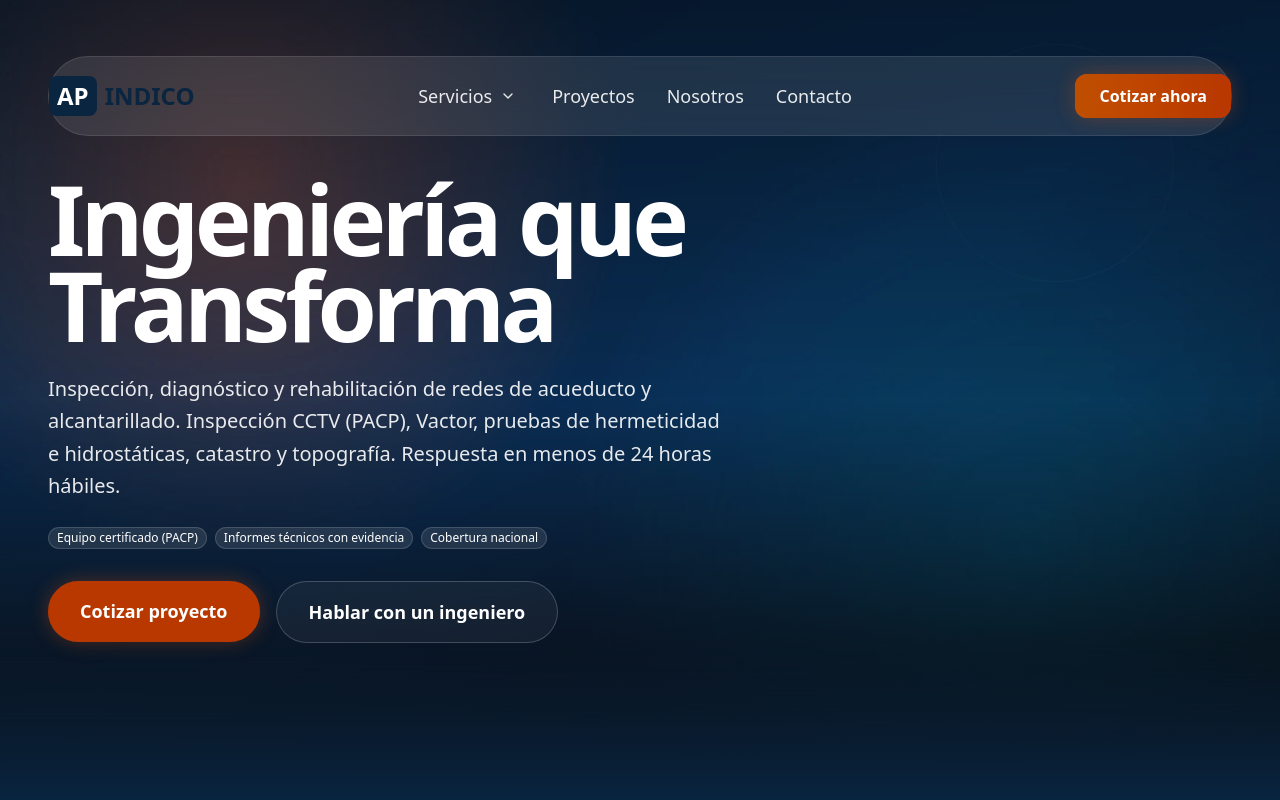
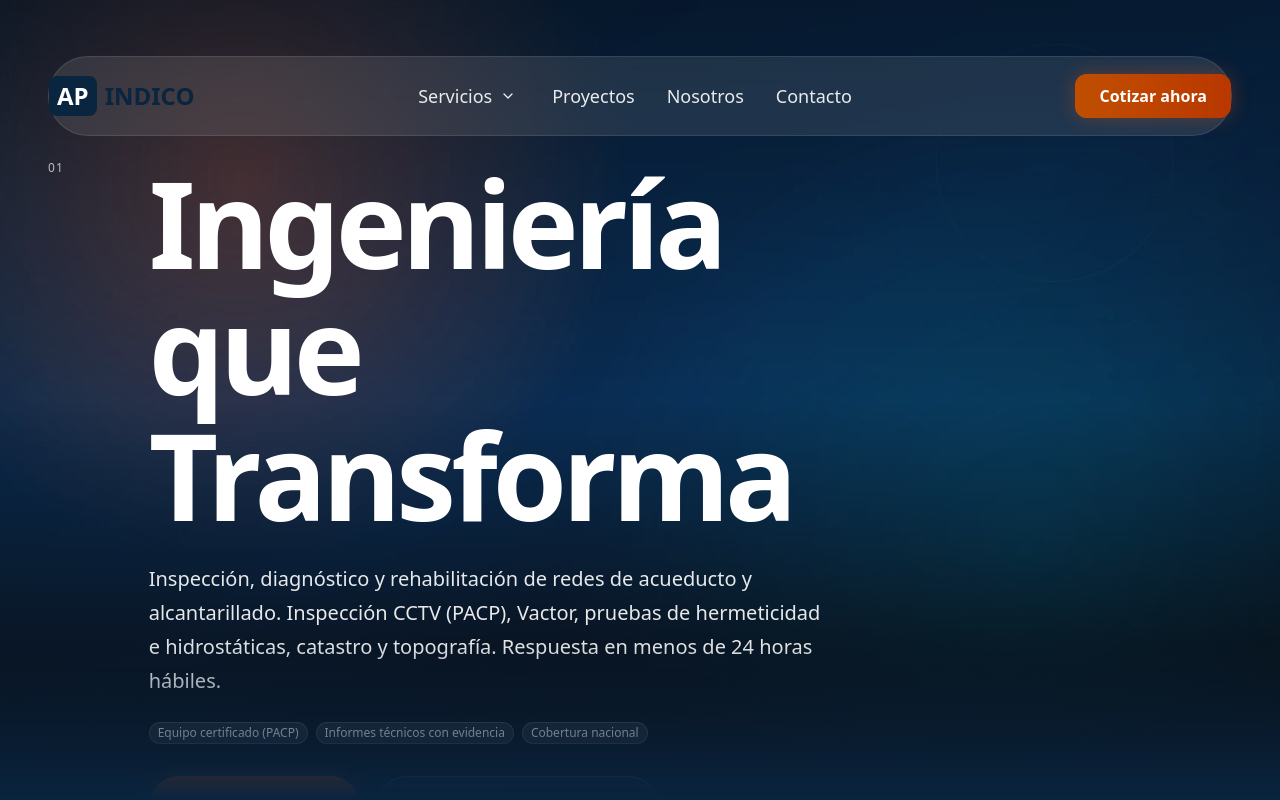
Before and after one commit to Hecpac/Apindico, a Next.js app: page / in a window 1280 px wide. Shown: the top 800 px of the page. Built offline with nearby package versions, Linux system fonts and the light colour scheme.

Commit message:
Adjust hero grid and typography

```diff
--- a/src/components/sections/HeroSection.tsx
+++ b/src/components/sections/HeroSection.tsx
@@ -176,25 +176,30 @@ export function HeroSection({
       <div className="absolute inset-0 z-20 bg-gradient-to-t from-zinc-950 via-transparent to-black/40" />
 
       {/* Main Container */}
-      <div
-        className="hero-content container mx-auto max-w-7xl px-6 md:px-12 relative z-30 flex h-full w-full flex-col items-center justify-start text-center text-white will-change-transform pt-32 md:pt-40 lg:pt-44 pb-24 md:pb-32 md:items-start md:text-left"
-      >
-        {/* Headline */}
-        <div className="headline-section flex flex-col items-center md:items-start max-w-3xl gap-8">
-          <div className="space-y-6 text-center md:text-left">
+      <div className="hero-content container mx-auto max-w-7xl px-6 md:px-12 relative z-30 flex h-full w-full flex-col justify-start text-white will-change-transform pt-28 md:pt-36 lg:pt-40 pb-24 md:pb-32">
+        <div className="grid grid-cols-12 gap-6 w-full">
+          <div className="col-span-12 lg:col-span-1">
+            <div className="text-xs uppercase tracking-[0.1em] text-white/70">
+              01
+            </div>
+          </div>
+
+          <div className="col-span-12 lg:col-start-2 lg:col-span-7">
+            <div className="space-y-8 text-left">
+              <div className="space-y-6">
                 <h1
                   data-hero-title
-              className="tracking-tighter font-black text-6xl md:text-8xl leading-[0.9]"
+                  className="font-extrabold tracking-[-0.04em] leading-[1.05] text-[clamp(44px,7.2vw,120px)] lg:text-[clamp(120px,8.5vw,144px)] text-balance"
                 >
                   {title}
                 </h1>
                 {subtitle && (
-              <p className="text-white/90 text-lg md:text-xl leading-relaxed max-w-2xl font-medium">
+                  <p className="text-white/90 text-lg md:text-xl leading-[1.7] max-w-2xl font-medium">
                     {subtitle}
                   </p>
                 )}
                 {badges && badges.length > 0 && (
-              <div className="flex flex-wrap gap-2 justify-center md:justify-start">
+                  <div className="flex flex-wrap gap-2">
                     {badges.map((badge) => (
                       <Badge
                         key={badge}
@@ -209,12 +214,13 @@ export function HeroSection({
               </div>
 
               {/* CTA Wrapper */}
-          <div className="hero-cta-wrapper flex flex-col sm:flex-row items-center gap-4 w-full md:w-auto">
+              <div className="hero-cta-wrapper flex flex-col sm:flex-row items-start gap-4 w-full">
                 <PrimaryCTA label={primaryCta.label} href={primaryCta.href} />
                 <SecondaryCTA label={secondaryCta.label} href={secondaryCta.href} />
               </div>
             </div>
-
+          </div>
+        </div>
       </div>
     </header>
   )
```
Lines whose indentation alone changed are shown as unchanged.
